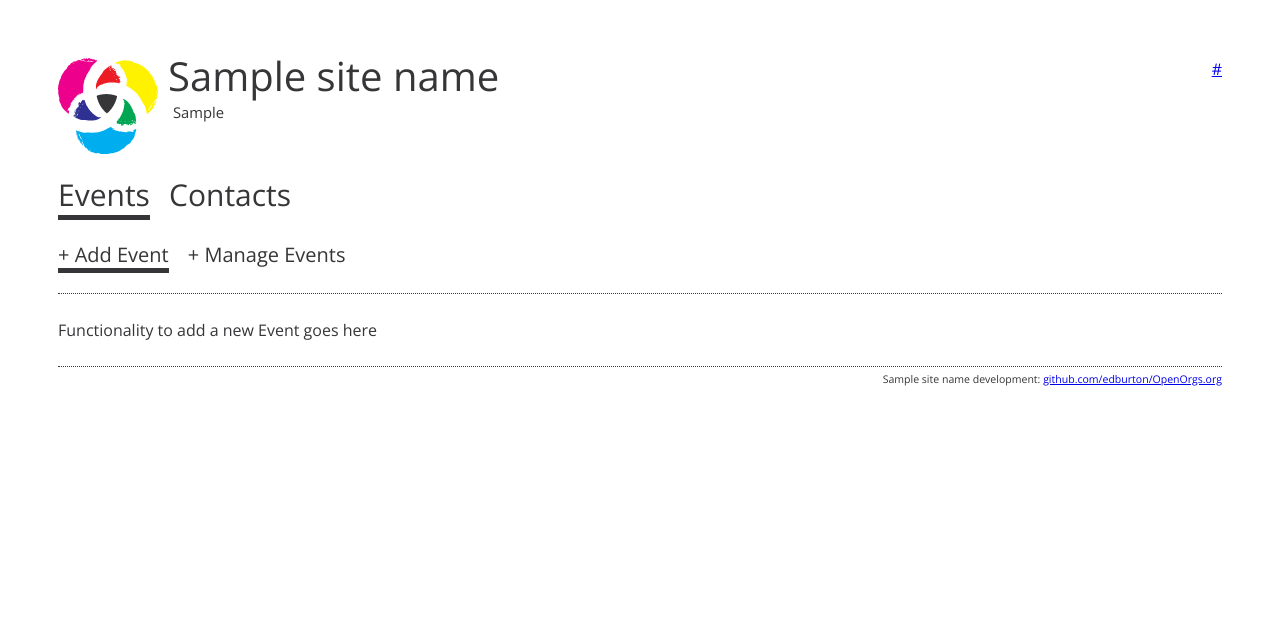
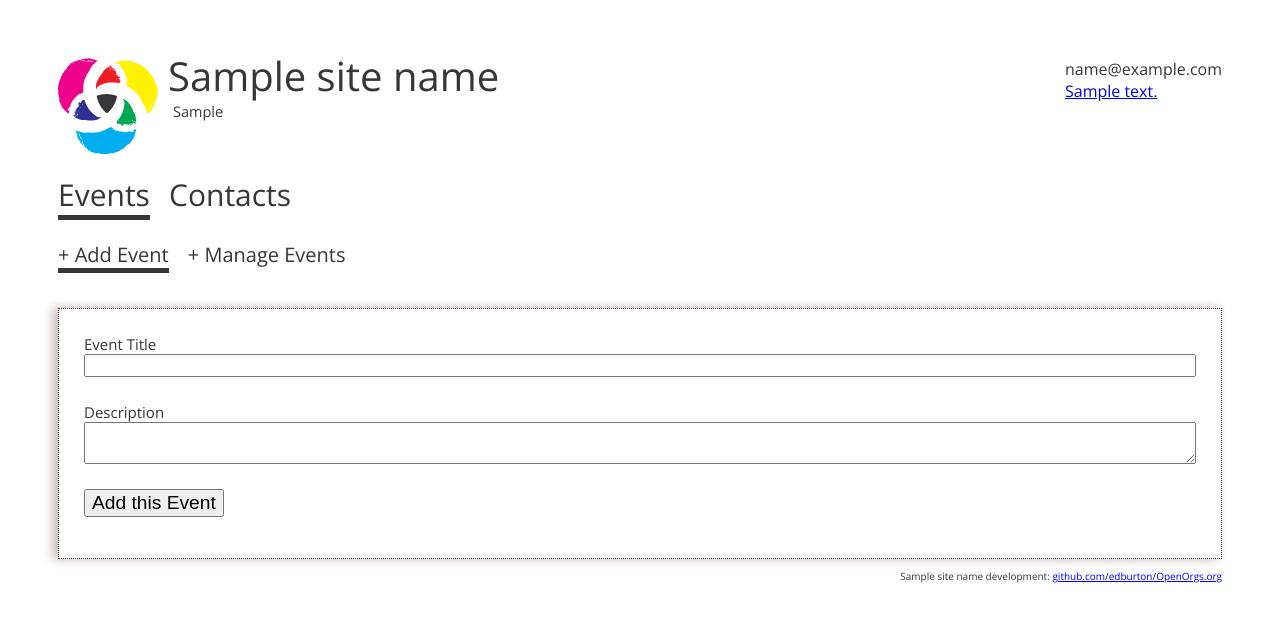
Before and after one commit to edburton/OpenOrgs.org, a Python web app: template templates/addevent.html in a window 1280 px wide. Shown: the top 622 px of the page. Run offline with Jinja, Linux system fonts and the light colour scheme; the template is opened without the code that fills it: most values are stand-ins (such as "Sample title", 1, 10 or a date in 2020).

Commit message:
Model for Events and Users starting to "work", event input/display formatting

```diff
--- a/app.yaml
+++ b/app.yaml
@@ -1,5 +1,5 @@
 application: openorgs
-version: 3
+version: 5
 runtime: python27
 api_version: 1
 threadsafe: true
@@ -8,6 +8,10 @@ handlers:
 - url: /static
   static_dir: static
 
+- url: /favicon\.ico
+  static_files: static/favicon.ico
+  upload: static/favicon\.ico
+
 - url: /.*
   script: main.app
 
--- a/static/main.css
+++ b/static/main.css
@@ -35,9 +35,25 @@ h2 {
 	padding-bottom: 25px;
 }
 
+#title {
+	display: inline-block;
+	font-size: 20px;
+	padding: 0;
+	margin: 0px 0px 5px 0px;
+	border-bottom-style: solid;
+	border-width: 3px;
+	border-color: #c1b6b3;
+}
+
+#description {
+	font-size: 15px;
+	padding: 0;
+	margin: 0;
+}
+
 #slogan {
 	display: block;
-	font-size: 0.37em;
+	font-size: 14.5px;
 	text-indent: 115px;
 	padding-bottom: 25px;
 }
@@ -100,20 +116,39 @@ a.there:hover {
 }
 
 #content {
-	margin-top: 25px;
-	padding-top: 25px;
-	border-top-style: dotted;
-	border-width: 1px;
-	border-color: #363639;
+	margin-top: 40px;
+	margin-bottom: 10px;
 }
 
 #footer {
-	margin-top: 25px;
-	padding-top: 5px;
 	display: block;
-	border-top-style: dotted;
-	border-width: 1px;
-	border-color: #363639;
-	font-size: 0.66em;
+	font-size: 10px;
 	text-align: right;
 }
+
+#box label {
+	display: block;
+	font-size: 15px;
+}
+
+#box .field {
+	width: 100%;
+	margin-bottom: 25px;
+	font-size: 15px;
+}
+
+#box .submit {
+	font-size: 1.2em;
+}
+
+#box {
+	padding: 25px;
+	margin-bottom: 10px;
+	border-style: dotted;
+	border-left-width: 1px;
+	border-right-width: 1px;
+	border-bottom-width: 1px;
+	border-top-width: 1px;
+	border-color: #363639;
+	box-shadow: -5px 0px 10px #c1b6b3;
+}
--- a/templates/_base.html
+++ b/templates/_base.html
@@ -7,7 +7,11 @@
 	<body>
 	<body>
 		<div id="login">
-			<a href="/login">{{ url_linktext }}</a>
+			{% if user_email %}
+			{{user_email}}
+			<br>
+			{% endif %}
+			<a href="{{ log_in_or_out_url }}">{{ log_in_or_out_text }}</a>
 		</div>
 		<div id="header">
 			<h1><a href="/">{{site_name}}
@@ -15,9 +19,18 @@
 				{{site_slogan}}
 			</div></a></h1>
 		</div>
-		<div id="bodycontent">
-			{% block bodycontent %} Replace this
-			{% endblock %}
+		{% block navigation %}{% endblock %}
+		<div id="content" >
+			{% if user_email %}
+			{% block content %}{% endblock %}
+			{% else %}
+			<div id=box>
+				{{site_name}} is for organizing intermittant private Events amongst a list of e-mail Contacts
+				<br>
+				<br>
+				Please <a href="{{ log_in_or_out_url }}">{{ log_in_or_out_text }}</a> to start using {{site_name}}
+			</div>
+			{% endif %}
 		</div>
 		<div id="footer">
 			{{site_name}} development: <a href="http://github.com/edburton/OpenOrgs.org">github.com/edburton/OpenOrgs.org</a>
--- a/templates/addcontacts.html
+++ b/templates/addcontacts.html
@@ -1,5 +1,5 @@
 {% extends "_base.html" %}
-{% block bodycontent %}
+{% block navigation %}
 <ul id="navigation">
 	<li>
 		<a class="there" href="/">Events</a>
@@ -13,7 +13,9 @@
 		<a class="here" href="/contacts/add">+ Add Contacts</a>
 	</li>
 </ul>
-<div id="content">
+{% endblock %}
+{% block content %}
+<div id=box>
 	Functionality to add contacts goes here
 </div>
 {% endblock %}
--- a/templates/addevent.html
+++ b/templates/addevent.html
@@ -1,5 +1,5 @@
 {% extends "_base.html" %}
-{% block bodycontent %}
+{% block navigation %}
 <ul id="navigation">
 	<li>
 		<a class="here" href="/">Events</a>
@@ -16,7 +16,7 @@
 		<a class="there" href="/events/manage">+ Manage Events</a>
 	</li>
 </ul>
-<div id="content">
-	Functionality to add a new Event goes here
-</div>
 {% endblock %}
+{% block content %}
+{% include "editevent.html" %}
+{% endblock %}
--- a/templates/contacts.html
+++ b/templates/contacts.html
@@ -1,5 +1,5 @@
 {% extends "_base.html" %}
-{% block bodycontent %}
+{% block navigation %}
 <ul id="navigation">
 	<li>
 		<a class="there" href="/">Events</a>
@@ -13,7 +13,9 @@
 		<a class="there" href="/contacts/add">+ Add Contacts</a>
 	</li>
 </ul>
-<div id="content">
+{% endblock %}
+{% block content %}
+<div id=box>
 	List of contacts goes here
 </div>
 {% endblock %}
--- /dev/null
+++ b/templates/editevent.html
@@ -0,0 +1,11 @@
+{% block editevent %}
+<div id="box" >
+	<form method="post" >
+		<label for="title">Event Title</label>
+		<input class="field" type="text" name="title" required="required" />
+		<label for="description">Description</label>
+		<textarea class="field" name="description" required="required"></textarea>
+		<input class="submit" type="submit" value="Add this Event">
+	</form>
+</div>
+{% endblock %}
```
Also changed, not shown: main.py (+81 -48 lines), model.py (deleted, +0 -14 lines), templates/index.html (+5 -3 lines), templates/login.html (deleted, +0 -7 lines), templates/manageevents.html (+10 -3 lines), 2 other files.
